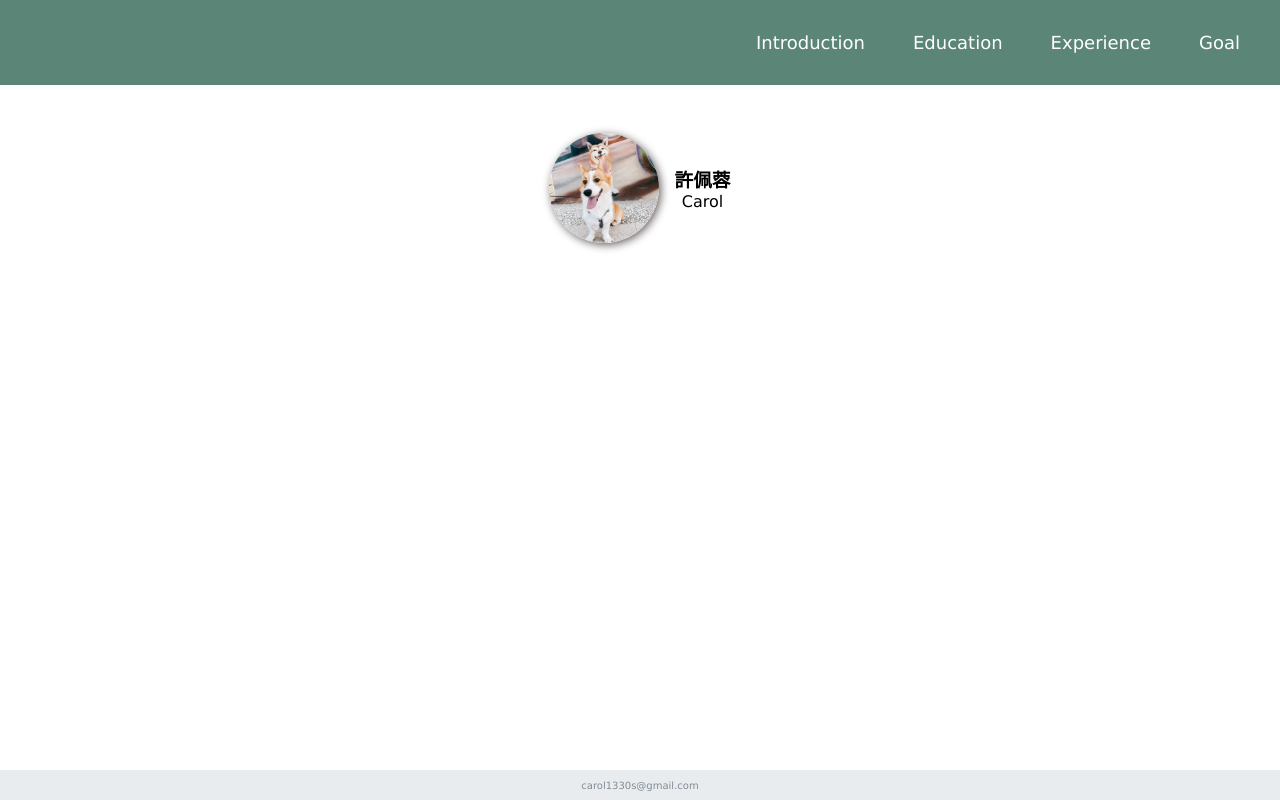
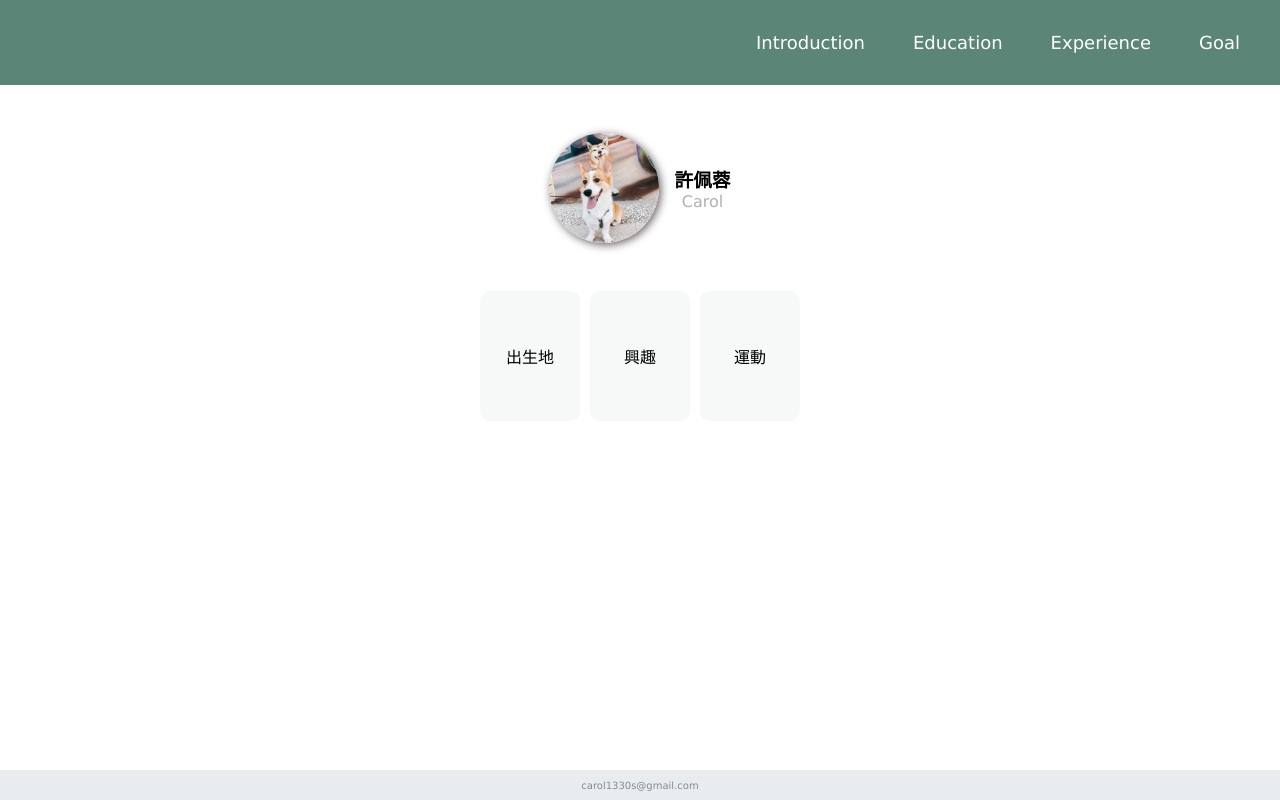
Before and after one commit to carol00/Introduction, a React (Create React App) app: page / in a window 1280 px wide. Built offline with nearby package versions, Linux system fonts and the light colour scheme.

Commit message:
[新增] 自我介紹-描述

```diff
--- a/src/style/variable.sass
+++ b/src/style/variable.sass
@@ -1,3 +1,8 @@
 // 背景色
 $header-bg: #5b8577
 $footer-bg: #a2b0bc3d
+
+@mixin set-flex($vertical, $horizontal)
+  display: flex
+  align-items: $vertical
+  justify-content: $horizontal
--- a/src/view/introduction/Introduction.jsx
+++ b/src/view/introduction/Introduction.jsx
@@ -1,5 +1,6 @@
+import { useState } from 'react'
 import styles from './introduction.module.sass'
-import Image from '../../avatar.jpg'
+import Image from '../../assets/avatar.jpg'
 
 function About() {
   return (
@@ -15,10 +16,25 @@ function About() {
   )
 }
 
+function Description() {
+  const [birth, setBirth] = useState('出生地')
+  const [interest, setInterest] = useState('興趣')
+  const [sports, setSports] = useState('運動')
+
+  return (
+    <div className={styles.description}>
+      <div onClick={() => setBirth('高雄')}><span>{birth}</span></div>
+      <div onClick={() => setInterest('看F1')}><span>{interest}</span></div>
+      <div onClick={() => setSports('打撞球、羽球')}><span>{sports}</span></div>
+    </div>
+  )
+}
+
 export default function Introduction() {
   return (
     <div className={styles.root}>
       <About />
+      <Description />
     </div>
   )
 }
--- a/src/view/introduction/introduction.module.sass
+++ b/src/view/introduction/introduction.module.sass
@@ -1,11 +1,10 @@
 $pic-size: 110px
+@import '../../style/variable'
 
 .root
   margin: 3rem 0
-  .about
-    display: flex
-    align-items: center
-    justify-content: center
+  > div
+    @include set-flex(center, center)
   .pic
     width: $pic-size
     height: $pic-size
@@ -15,3 +14,23 @@ $pic-size: 110px
       box-shadow: 2px 2px 8px #6a6161
   .name
     margin-left: 15px
+    p
+      color: #b0b0b0
+  .description
+    margin: 3rem 0
+    > div
+      width: 100px
+      height: 130px
+      @include set-flex(center, center)
+      background: #5b85770d
+      border-radius: 10px
+      margin-right: 10px
+      // animation: rotate 2s
+      &:last-child
+        margin-right: 0
+
+@keyframes rotate
+  from
+    tramsform: rotateY(0deg)
+  to
+    transform: rotateY(180deg)
```
Also changed, not shown: src/assets/avatar.jpg (renamed from src/avatar.jpg).
